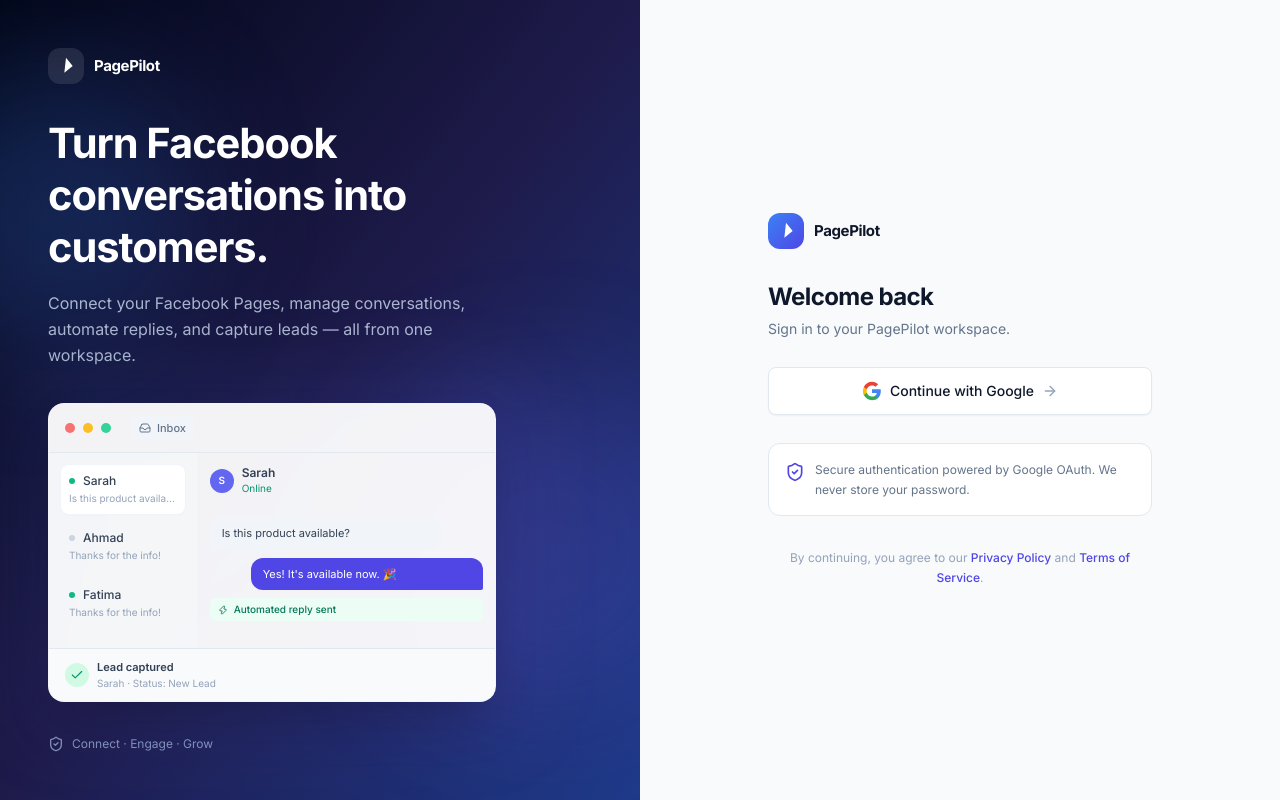
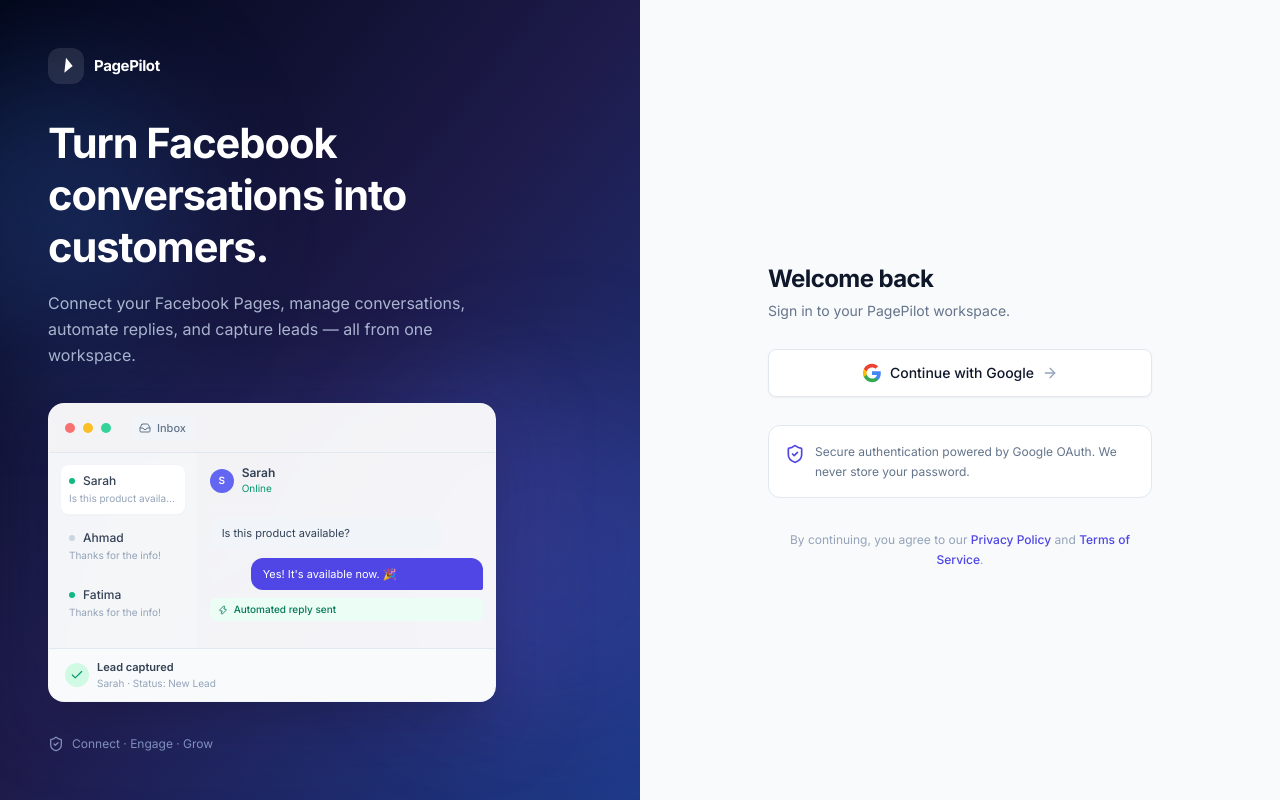
Before and after one commit to AbdulRehmanRaza03/Page-pilot-AI-, a Next.js app in the folder frontend/: page /login in a window 1280 px wide. Built offline with nearby package versions, Linux system fonts and the light colour scheme; no server answers.

Commit message:
fix(login): accept className prop on LogoMark

```diff
--- a/frontend/src/app/login/page.tsx
+++ b/frontend/src/app/login/page.tsx
@@ -14,9 +14,9 @@
 import { useAuthContext } from "@/components/auth-provider";
 import { authApi } from "@/lib/api/auth";
 
-function LogoMark({ dark = false }: { dark?: boolean }) {
+function LogoMark({ dark = false, className = "" }: { dark?: boolean; className?: string }) {
   return (
-    <div className="flex items-center gap-2.5">
+    <div className={`flex items-center gap-2.5 ${className}`}>
       <div
         className={`flex h-9 w-9 items-center justify-center rounded-xl ${
           dark ? "bg-white/10" : "bg-gradient-to-br from-blue-500 to-indigo-600"
```
